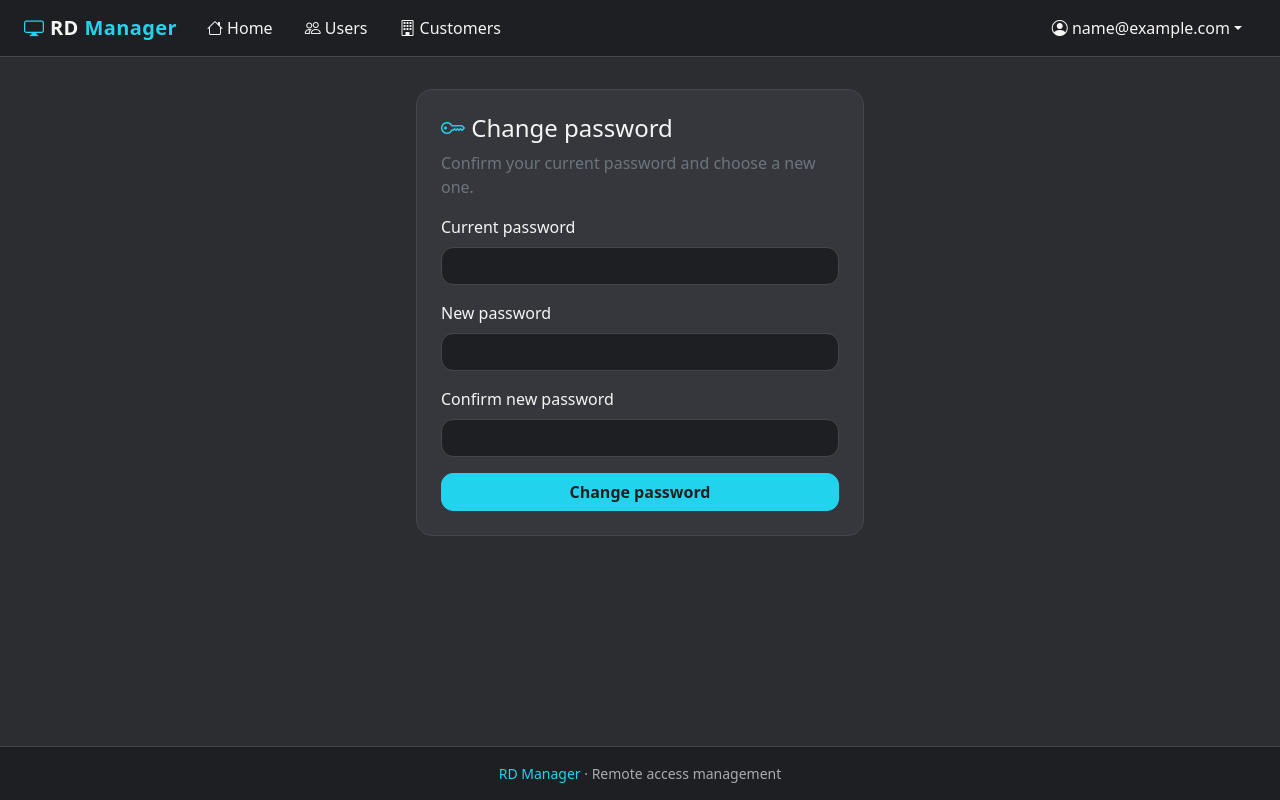
After one commit to rdxdt/rdmanager, a Flask app: page /change_password in a window 1280 px wide. The commit adds this page. Run offline with Flask 3, Linux system fonts and the light colour scheme; the visitor is signed in with stand-in values (Sample User, id 1).

Commit message:
Implemented the user password change

```diff
--- a/rdmanager/main/forms.py
+++ b/rdmanager/main/forms.py
@@ -86,3 +86,26 @@ class ResetPasswordForm(FlaskForm):
         validators=[EqualTo("password", message="Passwords must match")],
     )
     submit = SubmitField("Change password")
+
+
+class ChangePasswordForm(FlaskForm):
+    current_password = PasswordField(
+        "Current password",
+        validators=[DataRequired(message="Current password field is mandatory")],
+    )
+    password = PasswordField(
+        "New password",
+        validators=[
+            DataRequired(message="Password field is mandatory"),
+            Length(
+                min=8,
+                max=30,
+                message="Password must be between 8 to 30 characters long",
+            ),
+        ],
+    )
+    confirm_password = PasswordField(
+        "Confirm new password",
+        validators=[EqualTo("password", message="Passwords must match")],
+    )
+    submit = SubmitField("Change password")
--- a/rdmanager/main/routes.py
+++ b/rdmanager/main/routes.py
@@ -9,6 +9,7 @@ from rdmanager.main.forms import (
     ResetRequestForm,
     ResetCodeForm,
     ResetPasswordForm,
+    ChangePasswordForm,
 )
 from rdmanager.main.utils import send_reset_email, verify_reset_code
 from rdmanager.models import User, UserLogins, Customer, Terminal
@@ -93,6 +94,20 @@ def logout():
     return redirect(url_for('main.home'))
 
 
+@main.route("/change_password", methods=["GET", "POST"])
+@login_required
+def change_password():
+    form = ChangePasswordForm()
+    if form.validate_on_submit():
+        if bcrypt.check_password_hash(current_user.password_hash, form.current_password.data):
+            current_user.password = form.password.data
+            db.session.commit()
+            flash("Your password has been changed.", "success")
+            return redirect(url_for("main.home"))
+        form.current_password.errors.append("Current password is incorrect")
+    return render_template("main/change_password.html", title="Change password", form=form)
+
+
 @main.route("/reset_password", methods=["GET", "POST"])
 def reset_request():
     if current_user.is_authenticated:
--- a/rdmanager/templates/base.html
+++ b/rdmanager/templates/base.html
@@ -38,7 +38,7 @@
               <a class="nav-link dropdown-toggle" href="#" role="button" data-bs-toggle="dropdown"
                 aria-expanded="false"><i class="bi bi-person-circle"></i> {{ current_user.email }}</a>
               <ul class="dropdown-menu dropdown-menu-end">
-                <li><a class="dropdown-item" href="#"><i class="bi bi-key"></i> Change password</a></li>
+                <li><a class="dropdown-item" href="{{ url_for('main.change_password') }}"><i class="bi bi-key"></i> Change password</a></li>
                 <li><hr class="dropdown-divider"></li>
                 <li><a class="dropdown-item" href="{{ url_for('main.logout') }}"><i class="bi bi-box-arrow-right"></i> Logout</a></li>
               </ul>
--- /dev/null
+++ b/rdmanager/templates/main/change_password.html
@@ -0,0 +1,24 @@
+{% extends "base.html" %}
+{% block content %}
+<div class="auth-card">
+  <div class="card">
+    <div class="card-body p-4">
+      <h1 class="h4 mb-2"><i class="bi bi-key text-accent"></i> Change password</h1>
+      <p class="text-secondary">Confirm your current password and choose a new one.</p>
+      <form method="POST" action="{{ url_for('main.change_password') }}" novalidate>
+        {{ form.hidden_tag() }}
+        {% for field in [form.current_password, form.password, form.confirm_password] %}
+        <div class="mb-3">
+          {{ field.label(class="form-label") }}
+          {{ field(class="form-control" + (" is-invalid" if field.errors else "")) }}
+          {% for error in field.errors %}
+          <div class="invalid-feedback">{{ error }}</div>
+          {% endfor %}
+        </div>
+        {% endfor %}
+        {{ form.submit(class="btn btn-primary w-100") }}
+      </form>
+    </div>
+  </div>
+</div>
+{% endblock %}
```
